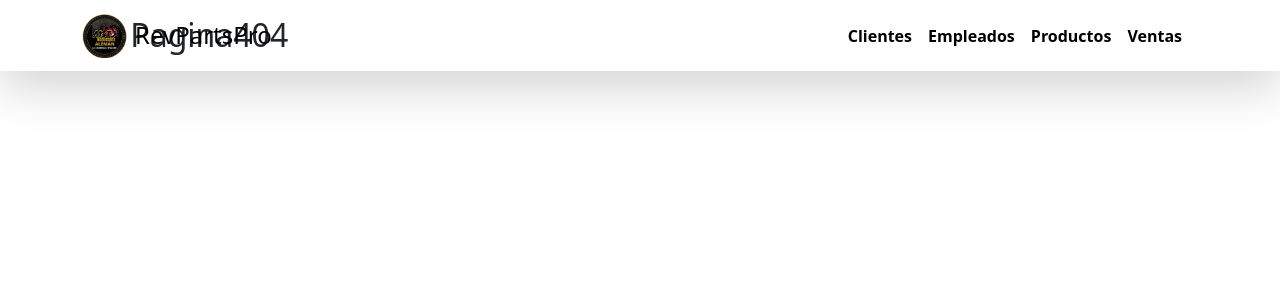
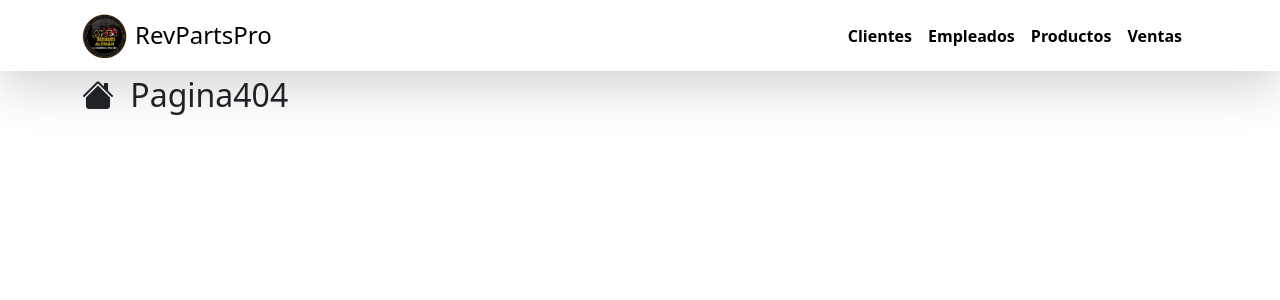
Before and after one commit to Carlos456-o/proyectogrupal_2026_Moto_aleman, a React (Vite) app: page /catalogo in a window 1280 px wide. Shown: the top 300 px of the page. Built offline with nearby package versions, Linux system fonts and the light colour scheme; no server answers.

Commit message:
arreglos encabezado

```diff
--- a/src/views/Inicio.jsx
+++ b/src/views/Inicio.jsx
@@ -3,7 +3,7 @@ import { Container, Row, Col, Button } from "react-bootstrap";
 
 const Inicio = () => {
   return (
-    <Container className="mt-3">
+    <Container style={{ marginTop: "2cm" }}>
       <Row className="align-items-center">
         <Col>
           <h2><i className="bi bi-house-fill me-2"></i> Inicio</h2>
--- a/src/views/Pagina404.jsx
+++ b/src/views/Pagina404.jsx
@@ -3,7 +3,7 @@ import { Container, Row, Col, Button } from "react-bootstrap";
 
 const Pagina404 = () => {
   return (
-    <Container className="mt-3">
+    <Container style={{ marginTop: "2cm" }}>
       <Row className="align-items-center">
         <Col>
           <h2><i className="bi bi-house-fill me-2"></i> Pagina404</h2>
```
